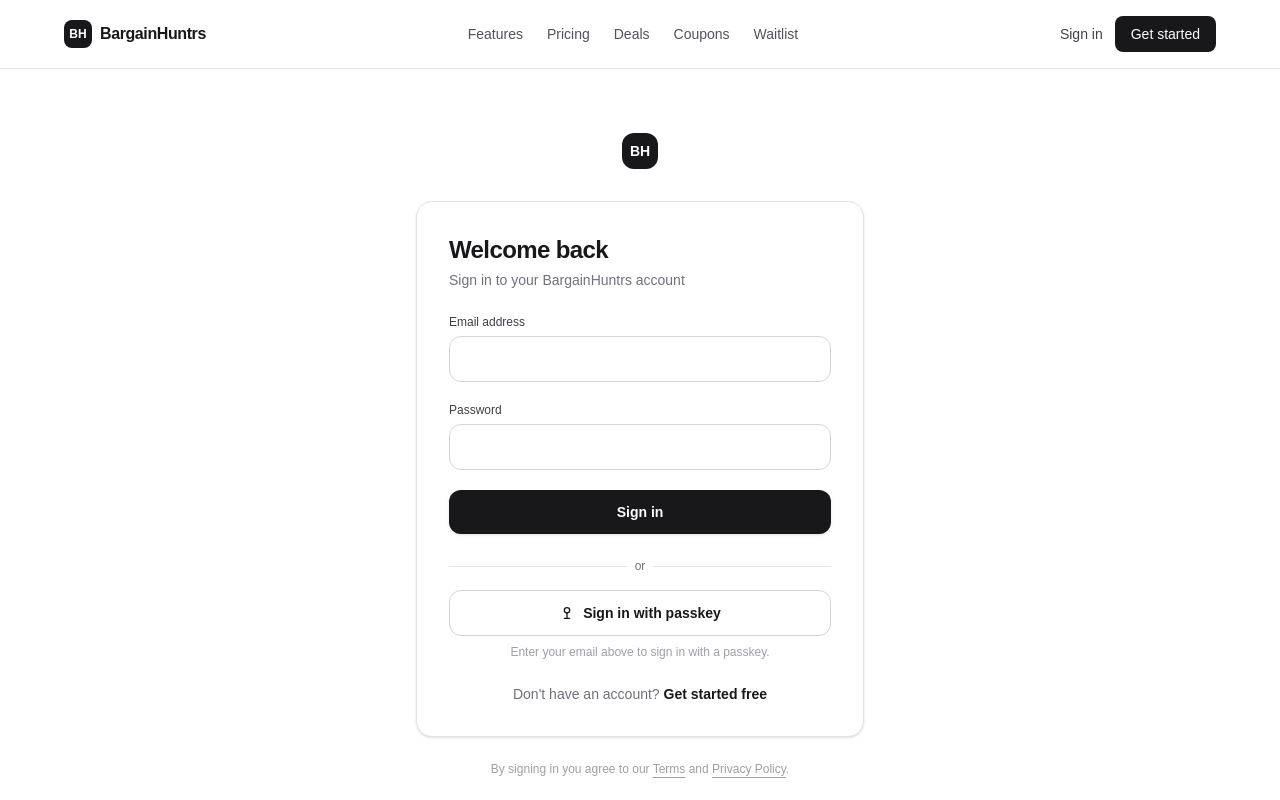
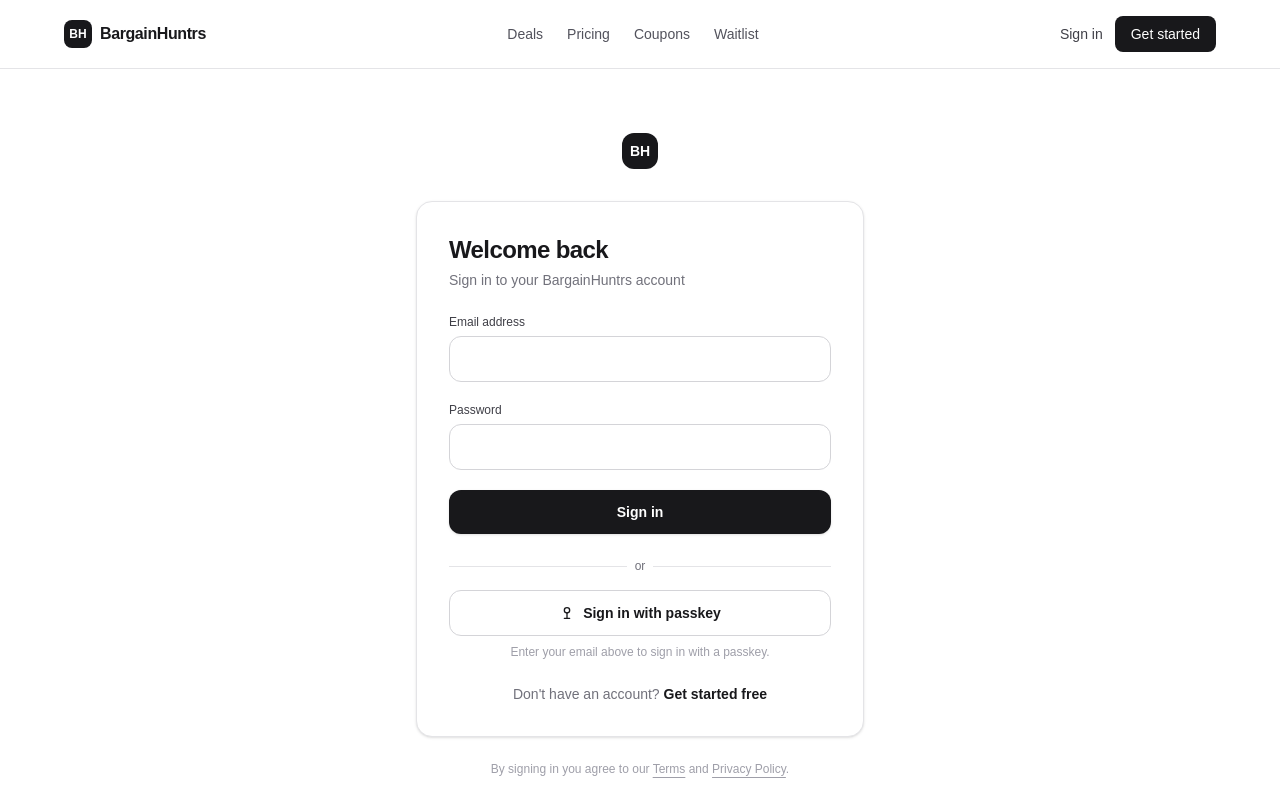
Before and after one commit to obdulr/bargain, a Next.js app in the folder bargain-web/: page /login in a window 1280 px wide. Shown: the top 800 px of the page. Built offline with nearby package versions, Linux system fonts and the light colour scheme.

Commit message:
fix: remove dead Features link, keep Deals as primary nav

```diff
--- a/bargain-web/src/components/Header.tsx
+++ b/bargain-web/src/components/Header.tsx
@@ -5,9 +5,8 @@
 import { useAuth } from "@/context/AuthContext";
 
 const NAV_LINKS = [
-  { href: "/#features", label: "Features" },
+  { href: "/deals", label: "Deals" },
   { href: "/pricing", label: "Pricing" },
-  { href: "/deals", label: "Deals" },
   { href: "/coupons", label: "Coupons" },
   { href: "/contact", label: "Waitlist" },
 ];
```
